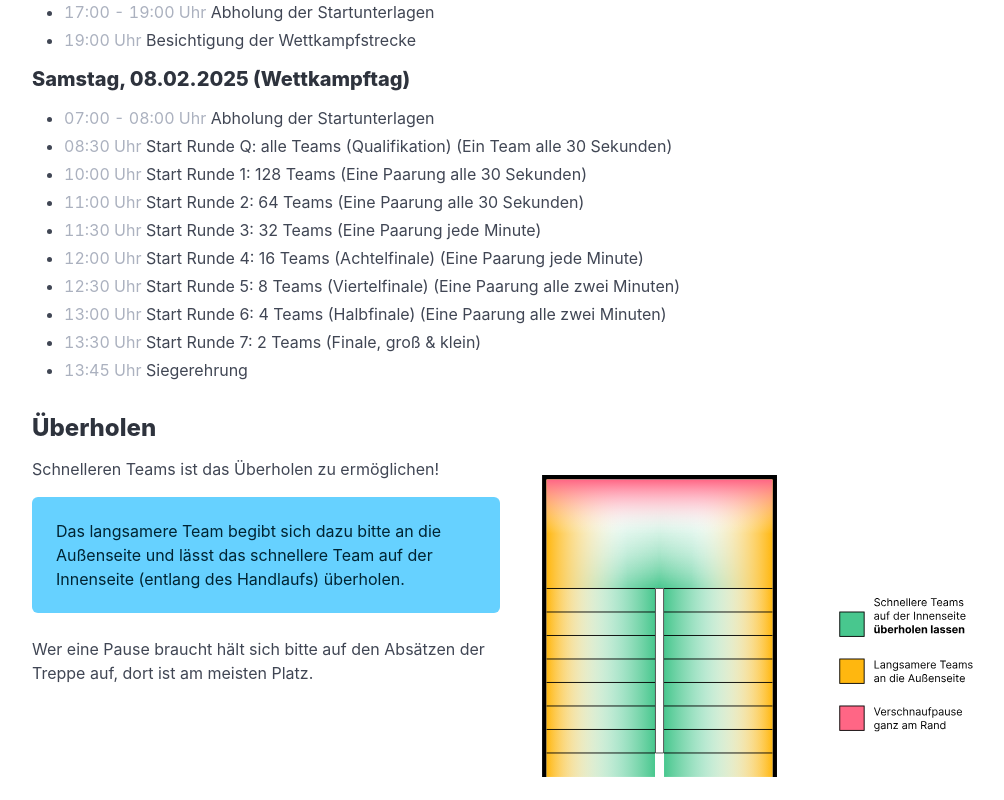
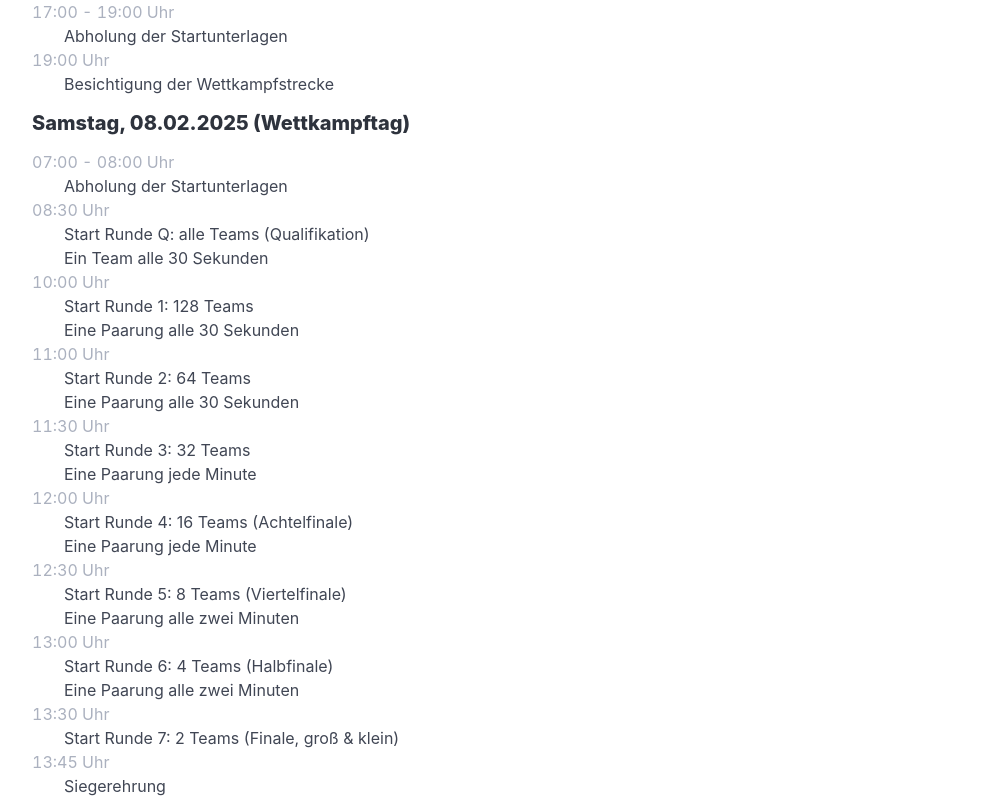
Before and after one commit to steffkes/schachmatt-ulm, a Nuxt app: page /teilnehmer/organisatorisches in a window 1280 px wide. Shown: the part 1620-2420 px from the top of the page, without its empty margins (128-1132 px from the left). Built offline with nearby package versions, Linux system fonts and the light colour scheme; no server answers.

Commit message:
reformat time table
use definition lists for better layout

```diff
--- a/pages/teilnehmer/organisatorisches.vue
+++ b/pages/teilnehmer/organisatorisches.vue
@@ -125,60 +125,58 @@
 
         <h4>Freitag, 07.02.2025</h4>
 
-        <ul>
-          <li>
-            <time class="has-text-grey-light">17:00 - 19:00 Uhr</time> Abholung
-            der Startunterlagen
-          </li>
-          <li>
-            <time class="has-text-grey-light">19:00 Uhr</time> Besichtigung der
-            Wettkampfstrecke
-          </li>
-        </ul>
+        <dl>
+          <dt><time class="has-text-grey-light">17:00 - 19:00 Uhr</time></dt>
+          <dd>Abholung der Startunterlagen</dd>
+
+          <dt><time class="has-text-grey-light">19:00 Uhr</time></dt>
+          <dd>Besichtigung der Wettkampfstrecke</dd>
+        </dl>
 
         <h4>Samstag, 08.02.2025 (Wettkampftag)</h4>
 
-        <ul>
-          <li>
-            <time class="has-text-grey-light">07:00 - 08:00 Uhr</time> Abholung
-            der Startunterlagen
-          </li>
-          <li>
-            <time class="has-text-grey-light">08:30 Uhr</time> Start Runde Q:
-            alle Teams (Qualifikation) (Ein Team alle 30 Sekunden)
-          </li>
-          <li>
-            <time class="has-text-grey-light">10:00 Uhr</time> Start Runde 1:
-            128 Teams (Eine Paarung alle 30 Sekunden)
-          </li>
-          <li>
-            <time class="has-text-grey-light">11:00 Uhr</time> Start Runde 2: 64
-            Teams (Eine Paarung alle 30 Sekunden)
-          </li>
-          <li>
-            <time class="has-text-grey-light">11:30 Uhr</time> Start Runde 3: 32
-            Teams (Eine Paarung jede Minute)
-          </li>
-          <li>
-            <time class="has-text-grey-light">12:00 Uhr</time> Start Runde 4: 16
-            Teams (Achtelfinale) (Eine Paarung jede Minute)
-          </li>
-          <li>
-            <time class="has-text-grey-light">12:30 Uhr</time> Start Runde 5: 8
-            Teams (Viertelfinale) (Eine Paarung alle zwei Minuten)
-          </li>
-          <li>
-            <time class="has-text-grey-light">13:00 Uhr</time> Start Runde 6: 4
-            Teams (Halbfinale) (Eine Paarung alle zwei Minuten)
-          </li>
-          <li>
-            <time class="has-text-grey-light">13:30 Uhr</time> Start Runde 7: 2
-            Teams (Finale, groß & klein)
-          </li>
-          <li>
-            <time class="has-text-grey-light">13:45 Uhr</time> Siegerehrung
-          </li>
-        </ul>
+        <dl>
+          <dt>
+            <time class="has-text-grey-light">07:00 - 08:00 Uhr</time>
+          </dt>
+          <dd>Abholung der Startunterlagen</dd>
+
+          <dt>
+            <time class="has-text-grey-light">08:30 Uhr</time>
+          </dt>
+          <dd>Start Runde Q: alle Teams (Qualifikation)</dd>
+          <dd>Ein Team alle 30 Sekunden</dd>
+
+          <dt><time class="has-text-grey-light">10:00 Uhr</time></dt>
+          <dd>Start Runde 1: 128 Teams</dd>
+          <dd>Eine Paarung alle 30 Sekunden</dd>
+
+          <dt><time class="has-text-grey-light">11:00 Uhr</time></dt>
+          <dd>Start Runde 2: 64 Teams</dd>
+          <dd>Eine Paarung alle 30 Sekunden</dd>
+
+          <dt><time class="has-text-grey-light">11:30 Uhr</time></dt>
+          <dd>Start Runde 3: 32 Teams</dd>
+          <dd>Eine Paarung jede Minute</dd>
+
+          <dt><time class="has-text-grey-light">12:00 Uhr</time></dt>
+          <dd>Start Runde 4: 16 Teams (Achtelfinale)</dd>
+          <dd>Eine Paarung jede Minute</dd>
+
+          <dt><time class="has-text-grey-light">12:30 Uhr</time></dt>
+          <dd>Start Runde 5: 8 Teams (Viertelfinale)</dd>
+          <dd>Eine Paarung alle zwei Minuten</dd>
+
+          <dt><time class="has-text-grey-light">13:00 Uhr</time></dt>
+          <dd>Start Runde 6: 4 Teams (Halbfinale)</dd>
+          <dd>Eine Paarung alle zwei Minuten</dd>
+
+          <dt><time class="has-text-grey-light">13:30 Uhr</time></dt>
+          <dd>Start Runde 7: 2 Teams (Finale, groß & klein)</dd>
+
+          <dt><time class="has-text-grey-light">13:45 Uhr</time></dt>
+          <dd>Siegerehrung</dd>
+        </dl>
 
         <h3>Überholen</h3>
 
```
